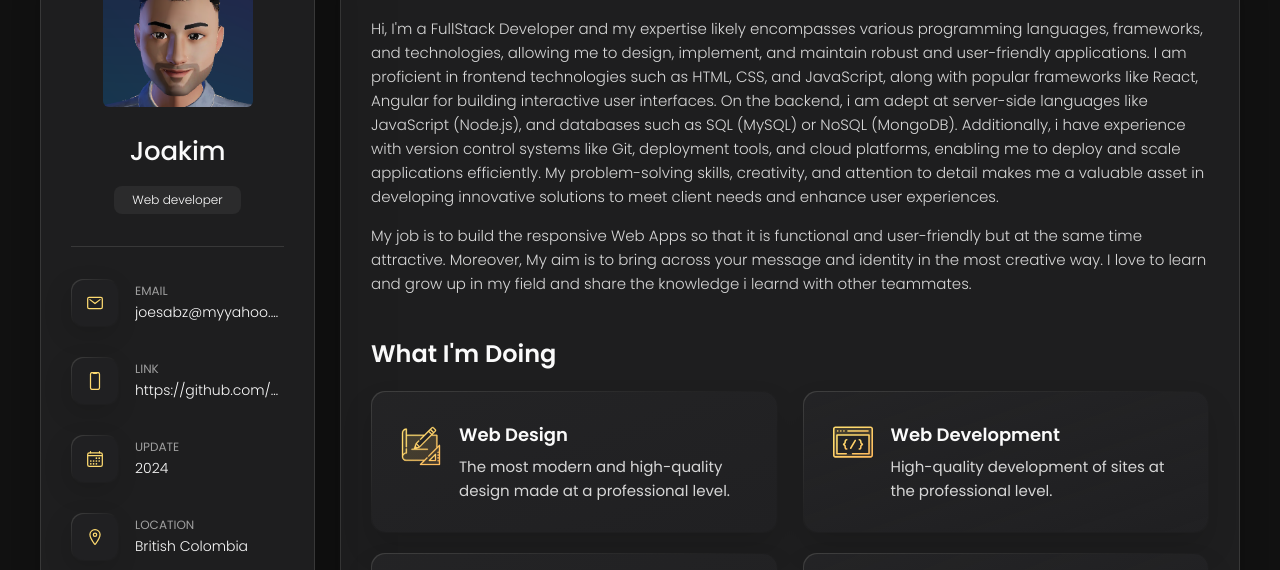
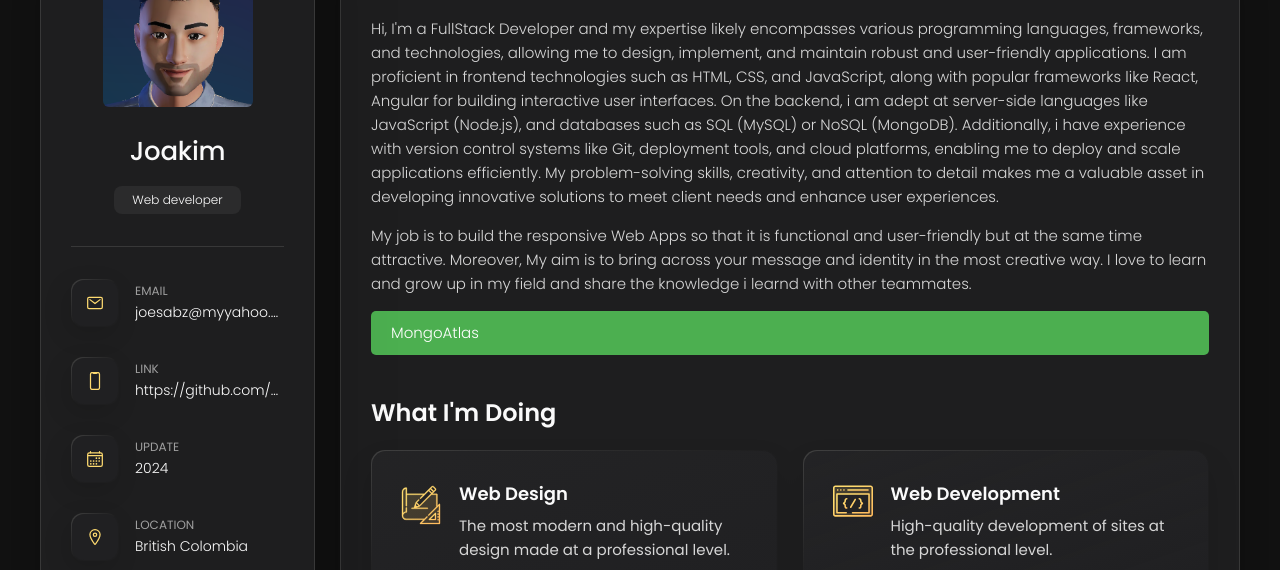
Before and after one commit to JoakimS/joakims.github.io, a plain HTML site: page index.html in a window 1280 px wide. Shown: the part 162-732 px from the top of the page. Drawn offline with nearby package versions, Linux system fonts and the light colour scheme.

Commit message:
Update index.html

```diff
--- a/index.html
+++ b/index.html
@@ -196,6 +196,7 @@ Hi, I'm a FullStack Developer and my expertise likely encompasses various progra
               grow up in my field and share the knowledge i learnd with other
               teammates.
             </p>
+            <a href="https://atlas1-2.onrender.com" target="_blank" style="padding: 10px 20px; background-color: #4CAF50; color: white; text-decoration: none; border-radius: 5px;">MongoAtlas</a>
           </section>
 
           <!--
```
